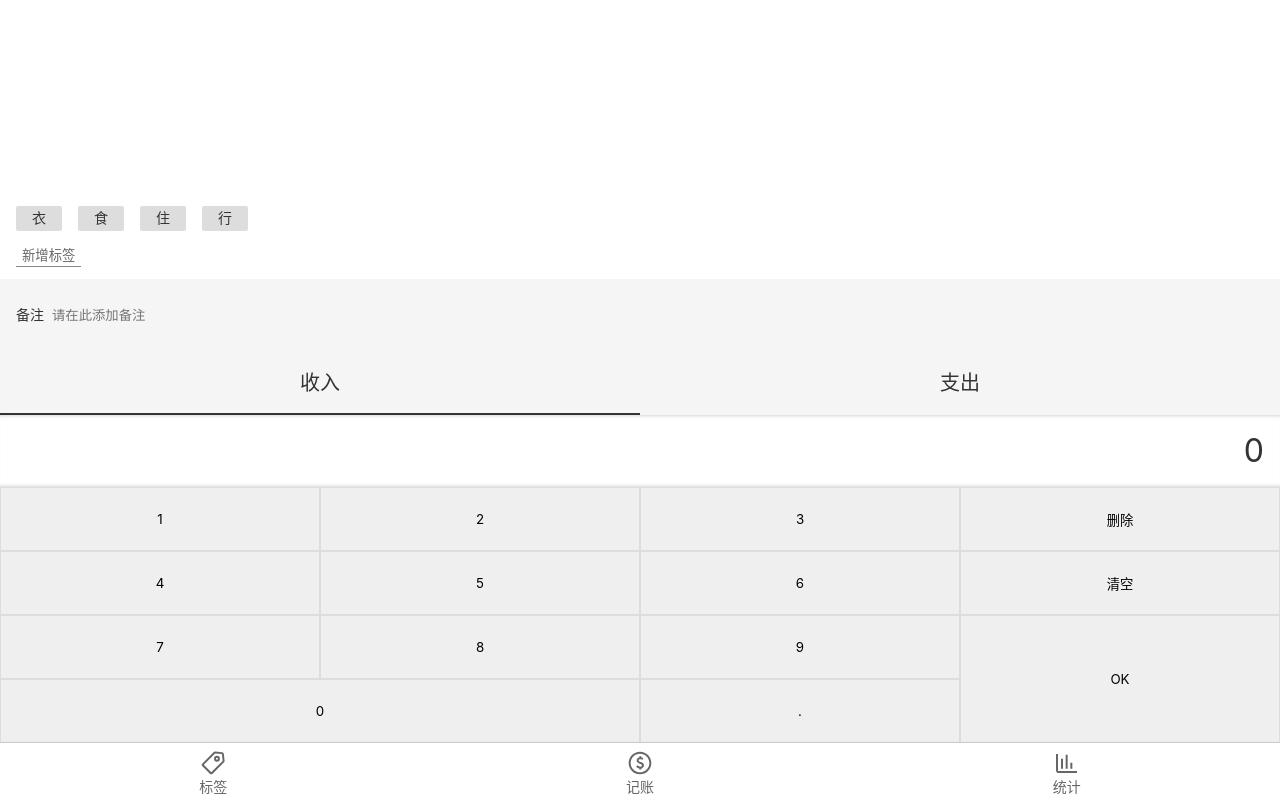
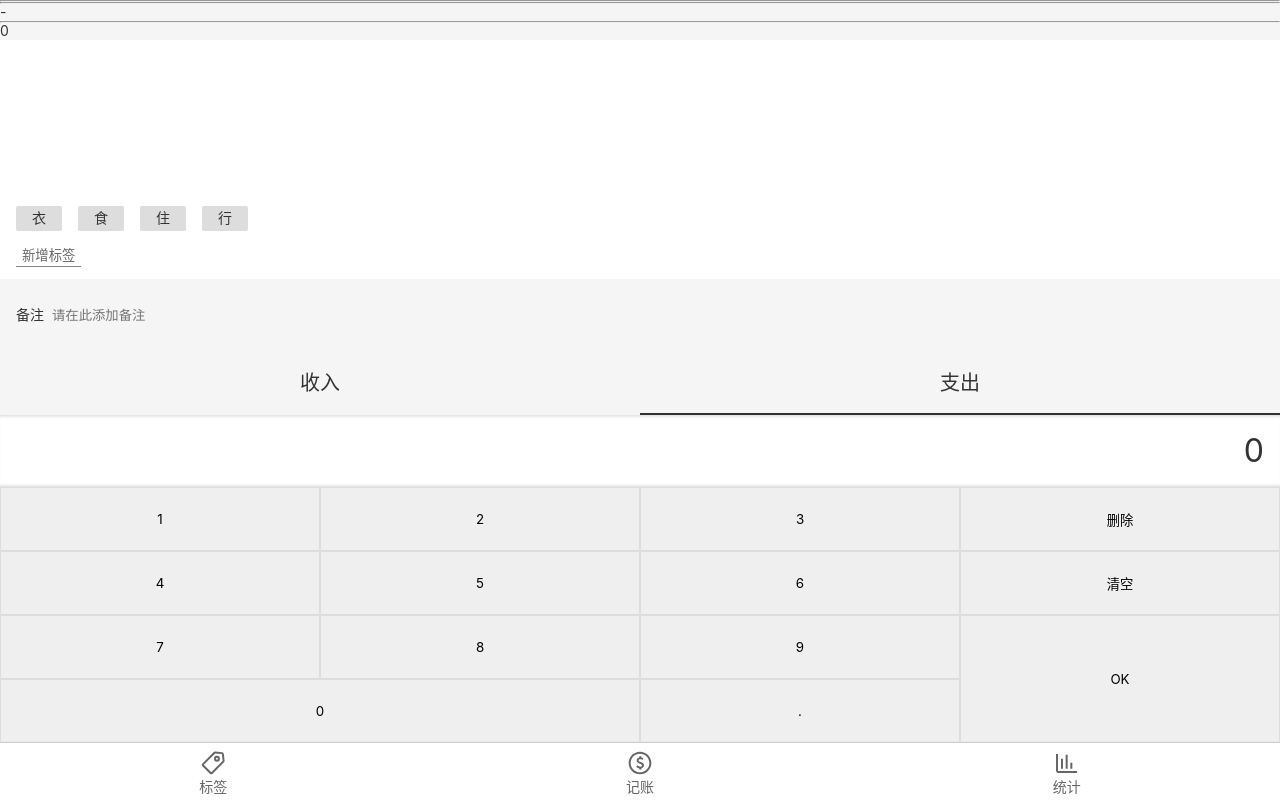
Before and after one commit to sxfshdf/jizhang, a React app: page /#/ in a window 1280 px wide. Built offline with nearby package versions, Linux system fonts and the light colour scheme.

Commit message:
数字输入功能完成，代码简化

```diff
--- a/src/views/Money.tsx
+++ b/src/views/Money.tsx
@@ -1,5 +1,5 @@
 import Layout from "../components/Layout"
-import React from "react"
+import React, {useState} from "react"
 import styled from "styled-components"
 import {SectionTags} from "./Money/SectionTags"
 import {SectionNote} from "./Money/SectionNote"
@@ -12,12 +12,36 @@ const MyLayout = styled(Layout)`
 `
 
 function Money() {
+  const [selected, setSelected] = useState({
+    tags: [] as (string[]),
+    note: '',
+    category: '-' as ('+' | '-'),
+    amount: 0
+  })
+  const onChange = (obj: Partial<typeof selected>) => {
+    setSelected({
+      ...selected,
+      ...obj
+    })
+  }
   return (
     <MyLayout>
-      <SectionTags />
-      <SectionNote />
-      <SectionCategory />
-      <SectionNumber />
+      {selected.tags.join(',')}
+      <hr/>
+      {selected.note}
+      <hr/>
+      {selected.category}
+      <hr/>
+      {selected.amount}
+      <SectionTags value={selected.tags}
+                   onChange={(tags => onChange({tags}))}/>
+      <SectionNote value={selected.note}
+                   onChange={(note) => onChange({note})}/>
+      <SectionCategory value={selected.category}
+                       onChange={(category) => onChange({category})}/>
+      <SectionNumber value={selected.amount}
+                     onOk = {() => {}}
+                     onChange={(amount) => onChange({amount})}/>
     </MyLayout>
   )
 }
--- a/src/views/Money/SectionCategory.tsx
+++ b/src/views/Money/SectionCategory.tsx
@@ -23,12 +23,17 @@ const Wrapper = styled.section`
     }
  }
 `
-const SectionCategory: React.FC = () => {
+type Props = {
+  value: '-' | '+',
+  onChange: (category: '+' | '-') => void
+}
+const SectionCategory: React.FC<Props> = (props) => {
   const categoryMap = {'+': '收入',  '-': '支出'}
   // type X = typeof categoryMap
   // type Y = keyof X
   type Keys = keyof typeof categoryMap
-  const [category, setCategory] = useState<string>('+')
+  // const [category, setCategory] = useState<string>('+')
+  const category = props.value
   const [categoryList] = useState<Keys[]>(['+', '-'])
   return (
     <Wrapper>
@@ -36,7 +41,7 @@ const SectionCategory: React.FC = () => {
         {categoryList.map(c =>
           <li className={category === c ? 'selected' : ''}
               key={c}
-              onClick={() => setCategory(c)}
+              onClick={() => props.onChange(c)}
           >{categoryMap[c]}</li>
         )}
       </ul>
--- a/src/views/Money/SectionNote.tsx
+++ b/src/views/Money/SectionNote.tsx
@@ -1,5 +1,5 @@
 import styled from "styled-components"
-import React, {useRef, useState} from "react"
+import React, {useRef} from "react"
 
 const Wrapper = styled.section`
   padding: 0 16px;
@@ -17,13 +17,18 @@ const Wrapper = styled.section`
     }
   }
 `
+type Props = {
+  value: string,
+  onChange: (note: string) => void
+}
 
-const SectionNote: React.FC = () => {
-  const [note, setNote] = useState<string>('')
+const SectionNote: React.FC<Props> = (props) => {
+  // const [note, setNote] = useState<string>('')
+  const note = props.value
   const refInput = useRef<HTMLInputElement>(null)
   const onBlur = () => {
     if (refInput.current !== null) {
-      setNote(refInput.current.value)
+      props.onChange(refInput.current.value)
     }
   }
   return (
--- a/src/views/Money/SectionNumber.tsx
+++ b/src/views/Money/SectionNumber.tsx
@@ -1,5 +1,5 @@
 import styled from "styled-components"
-import React, {useState} from "react"
+import React from "react"
 import {calculateOutput} from "./sectionNumber/calculateOutput"
 
 const Wrapper = styled.section`
@@ -31,21 +31,32 @@ const Wrapper = styled.section`
     }
   }
 `
-const SectionNumber: React.FC = () => {
-  const [output, _setOutput] = useState<string>('0')
+type Props = {
+  value: number,
+  onChange: (amount: number) => void,
+  onOk?: () => void
+}
+const SectionNumber: React.FC<Props> = (props) => {
+  // const [output, _setOutput] = useState<string>('0')
+  const output = props.value.toString()
   const setOutput = (output: string) => {
+    let value
     if (output.length > 16) {
-      output = output.slice(0, 16)
+      value = parseFloat(output.slice(0, 16))
     } else if (output.length === 0) {
-      output = '0'
+      value = 0
+    } else {
+      value = parseFloat(output)
     }
-    _setOutput(output)
+    props.onChange(value)
   }
   const onClickButtonWrapper = (e: React.MouseEvent) => {
     const text = (e.target as HTMLButtonElement).textContent
     if (text === null) return
     if (text === 'OK') {
-      console.log('提交')
+      if (props.onOk) {
+        props.onOk()
+      }
       return
     }
     if ('1234567890.'.split('').concat(['删除', '清空']).indexOf(text) > -1) {
--- a/src/views/Money/SectionTags.tsx
+++ b/src/views/Money/SectionTags.tsx
@@ -32,9 +32,13 @@ const Wrapper = styled.section`
   margin-top: 12px;
  }
 `
-const SectionTags: React.FC = () => {
+type Props = {
+  value: string[],
+  onChange: (selected: string[]) => void
+}
+const SectionTags: React.FC<Props> = (props) => {
   const [tags, setTags] = useState<string[]>(['衣','食','住','行'])
-  const [selectedTags, setSelectedTags] = useState<string[]>([])
+  const selectedTags = props.value
   const onAddTag = () => {
     let tagName = window.prompt('请输入新标签的名称')
     if (tagName !== null) {
@@ -48,10 +52,10 @@ const SectionTags: React.FC = () => {
     let index = selectedTags.indexOf(tag)
     if (index > -1) {
       // tag已经选择则移除
-      setSelectedTags(selectedTags.filter(t => t !== tag))
+      props.onChange(selectedTags.filter(t => t !== tag))
     } else {
       // tag不存在就添加
-      setSelectedTags([...selectedTags, tag])
+      props.onChange([...selectedTags, tag])
     }
   }
   return (
```
Also changed, not shown: src/useTags.tsx (added), 1 other file (tests, documents, lock files or other folders).
